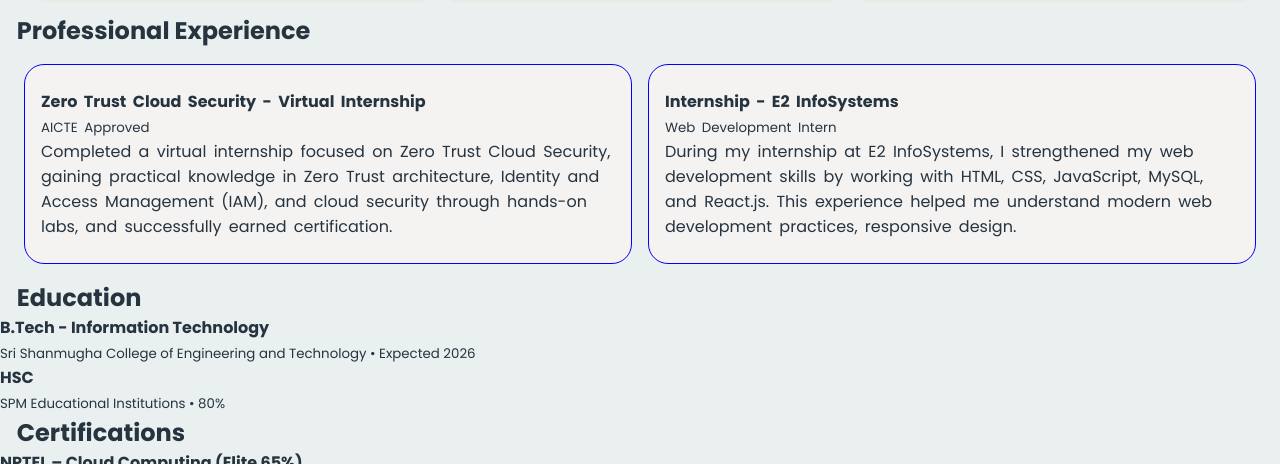
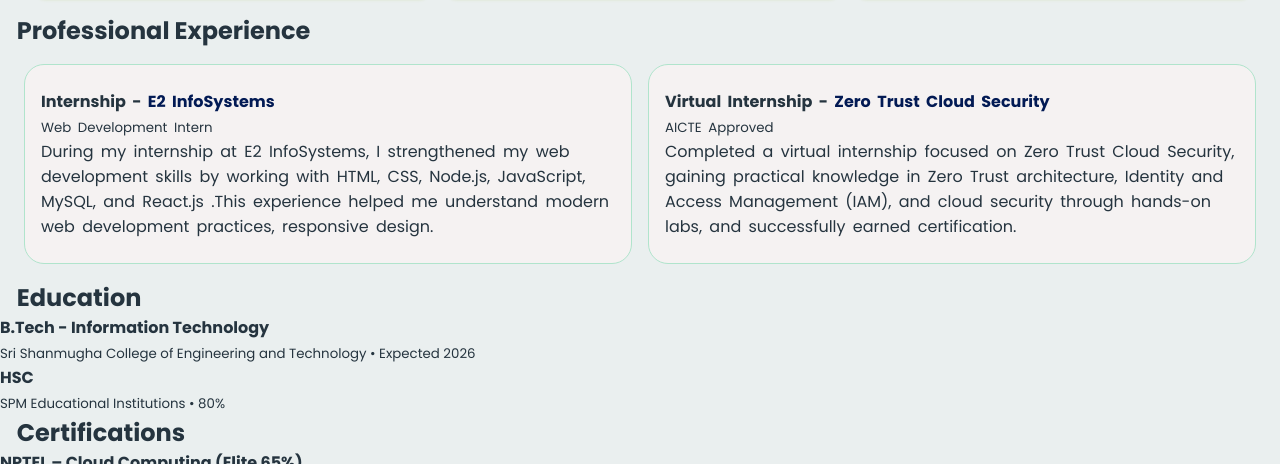
Before and after one commit to Ramji-44/My-portfolio, a plain HTML site: page index.html in a window 1280 px wide. Shown: the part 1068-1532 px from the top of the page. Drawn offline with Linux system fonts and the light colour scheme.

Commit message:
reordered experience section

```diff
--- a/index.html
+++ b/index.html
@@ -98,6 +98,7 @@
       <span class="chip"><i class="fa-brands fa-square-js"></i>JavaScript</span>
       <span class="chip"><i class="fa-solid fa-database"></i>MySQL</span>
       <span class="chip"><i class="fa-brands fa-node"></i>Node.js</span>
+      <span class="chip"><i class="fa-brands fa-npm"></i>npm</span>
       <span class="chip"><i class="fa-brands fa-react"></i>React.js</span>
       <span class="chip"><i class="fa-brands fa-git-alt"></i>Git</span>
       <span class="chip"><i class="fa-brands fa-github"></i>GitHub</span>
@@ -144,19 +145,19 @@
     <div class="intern-experience">
 
       <div class="internship">
-        <h4>Zero Trust Cloud Security - Virtual Internship</h4>
+        <h4>Internship - <span class="intern-company">E2 InfoSystems</span></h4>
+        <small>Web Development Intern</small>
+        <p>During my internship at E2 InfoSystems, I strengthened my web development skills by working with HTML, CSS,
+         Node.js, JavaScript, MySQL, and React.js .This experience helped me understand modern web development practices,
+          responsive design.</p>
+      </div>
+
+      <div class="internship">
+        <h4> Virtual Internship - <span class="intern-company">Zero Trust Cloud Security</span></h4>
         <small>AICTE Approved</small>
         <p>Completed a virtual internship focused on Zero Trust Cloud Security, gaining practical knowledge in Zero
           Trust architecture, Identity and Access Management (IAM), and cloud security through hands-on labs, and
           successfully earned certification.</p>
-      </div>
-
-      <div class="internship">
-        <h4>Internship - E2 InfoSystems</h4>
-        <small>Web Development Intern</small>
-        <p>During my internship at E2 InfoSystems, I strengthened my web development skills by working with HTML, CSS,
-          JavaScript, MySQL, and React.js. This experience helped me understand modern web development practices,
-          responsive design.</p>
       </div>
     </div>
   </section>
--- a/style.css
+++ b/style.css
@@ -250,7 +250,10 @@ header .menu-btn{
   word-spacing: 3px;
   border-radius: 20px;
   background-color: #F5F2F2;
-  border: 1px solid blue;
+  border: 1px solid #B0E4CC;
+}
+.intern-company{
+  color: #021A54;
 }
 
 
```
